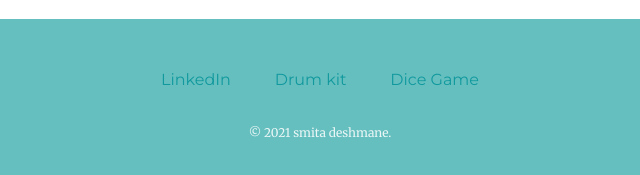
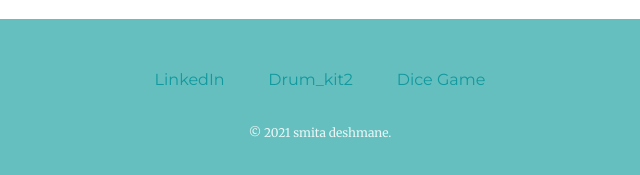
Before and after one commit to smitadeshmane/PersonalSite, a plain HTML site: page index.html in a window 1280 px wide. Shown: the part 2583-2758 px from the top of the page, 320-960 px from the left. Drawn offline with Linux system fonts and the light colour scheme.

Commit message:
Update index.html

```diff
--- a/index.html
+++ b/index.html
@@ -48,7 +48,7 @@
 
     <div class="bottom-container">
       <a class="footer-link" href="https://www.linkedin.com/">LinkedIn</a>
-      <a class="footer-link" href="Drum_Kit/index.html">Drum kit</a>
+      <a class="footer-link" href="Drum_Kit/index.html">Drum_kit2</a>
       <a class="footer-link" href="Dice_Challenge/index.html">Dice Game</a>
       <p class="copyright">© 2021 smita deshmane.</p>
 
```
